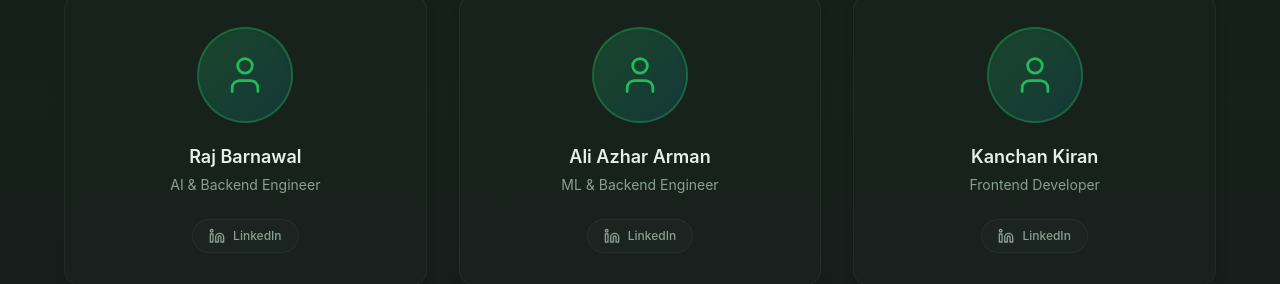
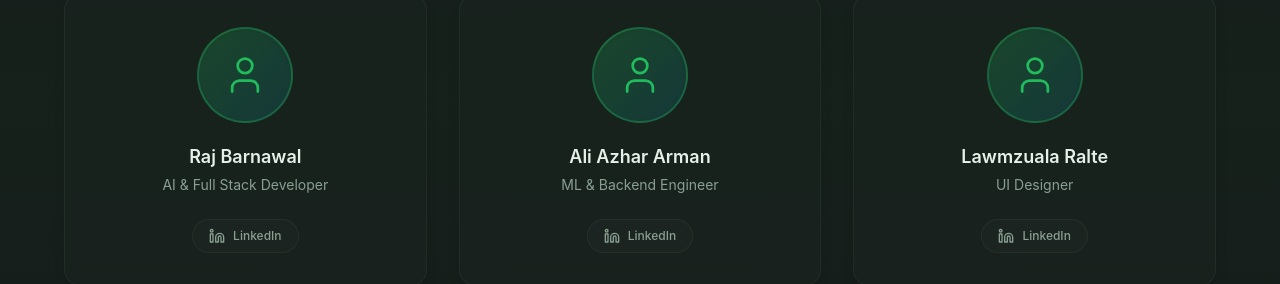
Before and after one commit to barnawalraj001/EVlytics, a Next.js app: page /about in a window 1280 px wide. Shown: the part 2011-2295 px from the top of the page. Built offline with nearby package versions, Linux system fonts and the light colour scheme.

Commit message:
team details updated

```diff
--- a/app/about/page.tsx
+++ b/app/about/page.tsx
@@ -64,7 +64,7 @@ const problems = [
 const team = [
     {
         name: "Raj Barnawal",
-        role: "AI & Backend Engineer",
+        role: "AI & Full Stack Developer",
         linkedin: "https://www.linkedin.com/in/barnawalraj001/",
     },
     {
@@ -72,11 +72,15 @@ const team = [
         role: "ML & Backend Engineer",
         linkedin: "https://www.linkedin.com/in/ali-azhar-arman-114494254/",
     },
+    // {
+    //     name: "Kanchan Kiran",
+    //     role: "Frontend Developer",
+    //     linkedin: "https://www.linkedin.com/in/kanchankiran/",
+    // },
     {
-
-        name: "Kanchan Kiran",
-        role: "Frontend Developer",
-        linkedin: "https://www.linkedin.com/in/kanchankiran/",
+        name: "Lawmzuala Ralte",
+        role: "UI Designer",
+        linkedin: "https://www.linkedin.com/feed",
     },
 ] as const;
 
--- a/app/dashboard/assistant/page.tsx
+++ b/app/dashboard/assistant/page.tsx
@@ -281,8 +281,7 @@ export default function EVAssistantPage() {
                         </Button>
                     </div>
                     <p className="text-[10px] text-muted-foreground text-center mt-2">
-                        EVlytics AI may produce inaccurate information. This is a demo
-                        interface.
+                        EVlytics AI may produce inaccurate information. This is in Protocol phase.
                     </p>
                 </div>
             </Card>
```
Also changed, not shown: 2 other files (tests, documents, lock files or other folders).
